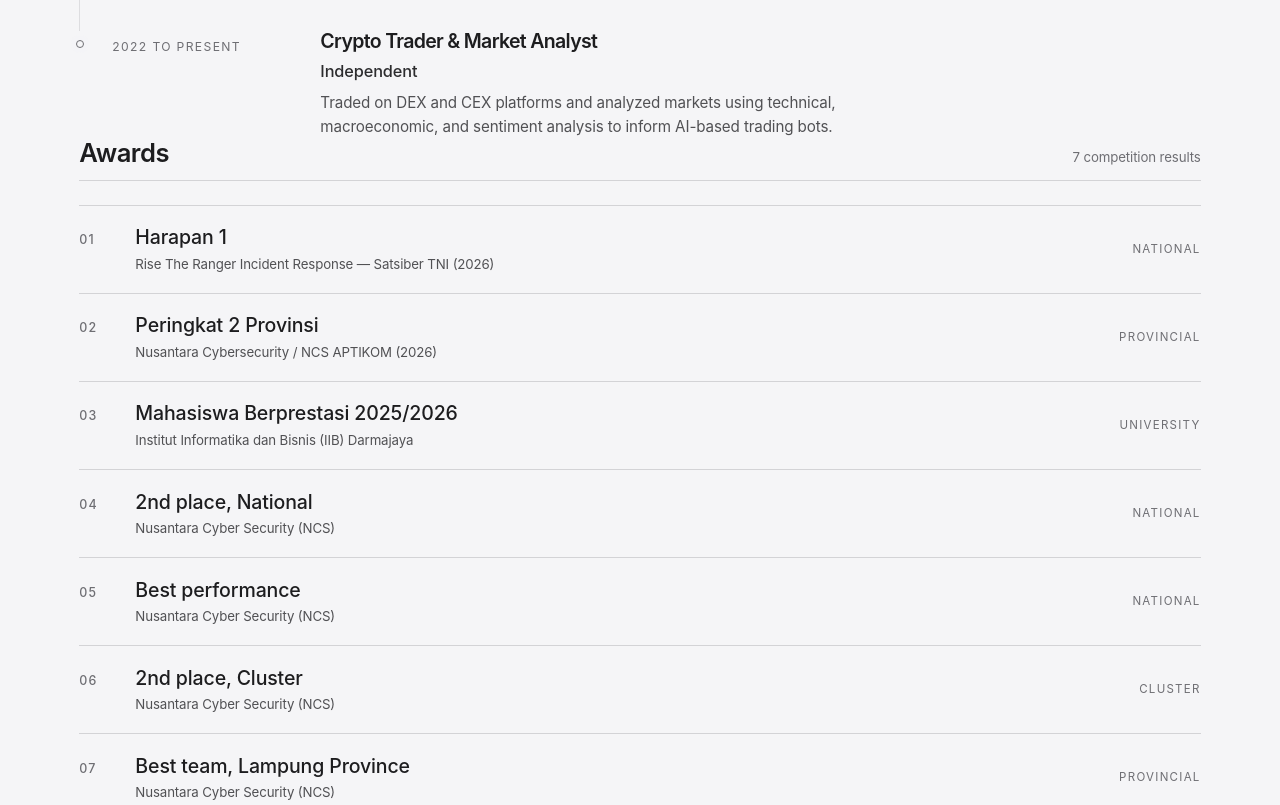
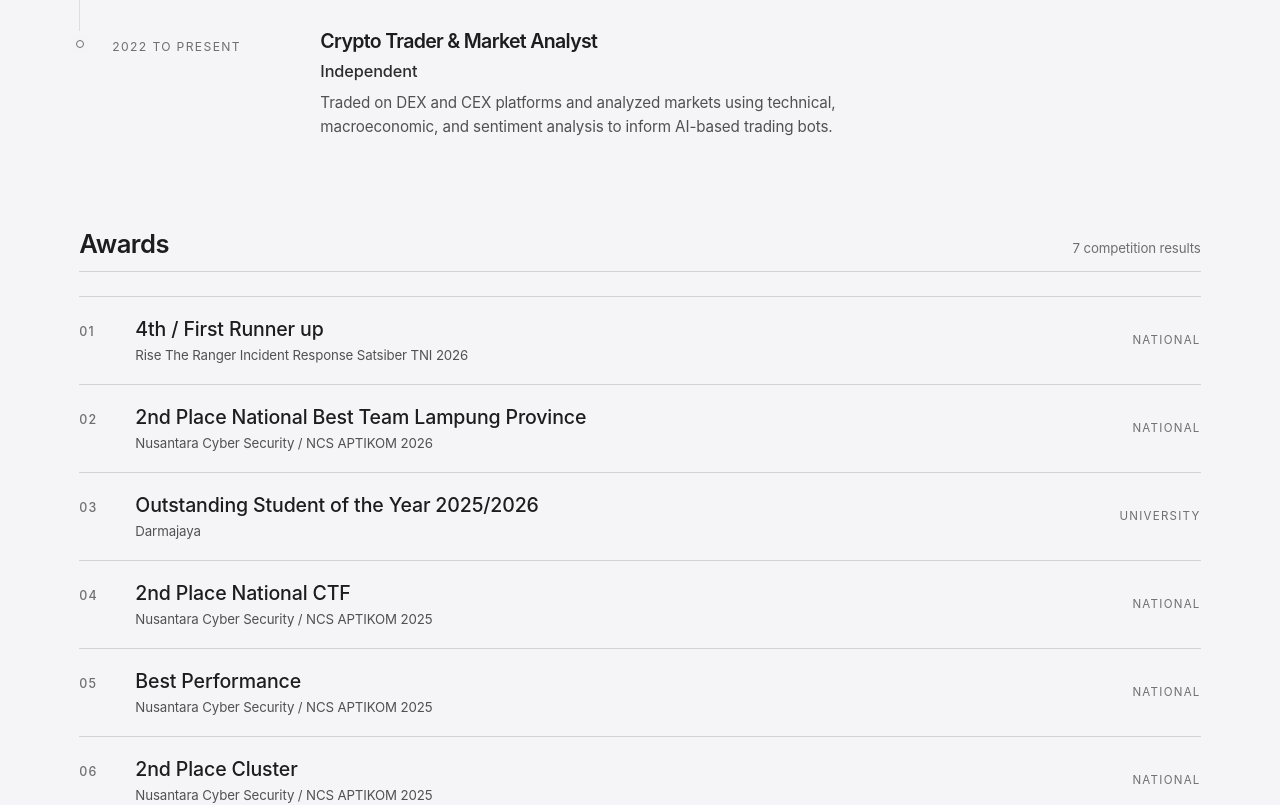
Before and after one commit to Bonzoru/my-portfolio, a React (Vite) app: page / in a window 1280 px wide. Shown: the part 5540-6345 px from the top of the page. Built offline with nearby package versions, Linux system fonts and the light colour scheme.

Commit message:
style(experience): increase separation before awards section and refine awards list

```diff
--- a/src/components/Experience.jsx
+++ b/src/components/Experience.jsx
@@ -34,7 +34,7 @@ export default function Experience() {
           ))}
         </div>
 
-        <div className="cred-block">
+        <div className="cred-block experience__awards">
           <Reveal className="subhead">
             <h3 className="subhead__title">Awards</h3>
             <p className="subhead__meta">{awards.length} competition results</p>
--- a/src/data/site.js
+++ b/src/data/site.js
@@ -486,46 +486,46 @@ export const anthropicCertificates = [
 
 export const awards = [
   {
-    id: 'satsiber-tni-rtr-2026',
-    placement: 'Harapan 1',
-    event: 'Rise The Ranger Incident Response — Satsiber TNI (2026)',
+    id: 'rtr-satsiber-tni-2026',
+    placement: '4th / First Runner up',
+    event: 'Rise The Ranger Incident Response Satsiber TNI 2026',
     scope: 'National',
   },
   {
-    id: 'ncs-aptikom-provinsi-2026',
-    placement: 'Peringkat 2 Provinsi',
-    event: 'Nusantara Cybersecurity / NCS APTIKOM (2026)',
-    scope: 'Provincial',
+    id: 'ncs-aptikom-2026',
+    placement: '2nd Place National Best Team Lampung Province',
+    event: 'Nusantara Cyber Security / NCS APTIKOM 2026',
+    scope: 'National',
   },
   {
-    id: 'mawapres-darmajaya-2026',
-    placement: 'Mahasiswa Berprestasi 2025/2026',
-    event: 'Institut Informatika dan Bisnis (IIB) Darmajaya',
+    id: 'outstanding-student-darmajaya-2025-2026',
+    placement: 'Outstanding Student of the Year 2025/2026',
+    event: 'Darmajaya',
     scope: 'University',
   },
   {
-    id: 'ncs-national-2nd',
-    placement: '2nd place, National',
-    event: 'Nusantara Cyber Security (NCS)',
+    id: 'ncs-aptikom-2025-ctf-2nd',
+    placement: '2nd Place National CTF',
+    event: 'Nusantara Cyber Security / NCS APTIKOM 2025',
     scope: 'National',
   },
   {
-    id: 'ncs-best-performance',
-    placement: 'Best performance',
-    event: 'Nusantara Cyber Security (NCS)',
+    id: 'ncs-aptikom-2025-best-performance',
+    placement: 'Best Performance',
+    event: 'Nusantara Cyber Security / NCS APTIKOM 2025',
     scope: 'National',
   },
   {
-    id: 'ncs-cluster-2nd',
-    placement: '2nd place, Cluster',
-    event: 'Nusantara Cyber Security (NCS)',
-    scope: 'Cluster',
+    id: 'ncs-aptikom-2025-cluster-2nd',
+    placement: '2nd Place Cluster',
+    event: 'Nusantara Cyber Security / NCS APTIKOM 2025',
+    scope: 'National',
   },
   {
-    id: 'ncs-best-team-lampung',
-    placement: 'Best team, Lampung Province',
-    event: 'Nusantara Cyber Security (NCS)',
-    scope: 'Provincial',
+    id: 'ncs-aptikom-2025-best-team-lampung',
+    placement: 'The Best Team Lampung Province',
+    event: 'Nusantara Cyber Security / NCS APTIKOM 2025',
+    scope: 'National',
   },
 ];
 
--- a/src/styles/components.css
+++ b/src/styles/components.css
@@ -1030,8 +1030,9 @@
 }
 
 /* ----------------------------------------------------------- credentials -- */
-.cred-block + .cred-block {
-  margin-top: clamp(3rem, 2rem + 3vw, 4.5rem);
+.cred-block + .cred-block,
+.experience__awards {
+  margin-top: clamp(3.75rem, 2.5rem + 4vw, 6rem);
 }
 
 /* Cisco marquee ----------------------------------------------------------- */
```
